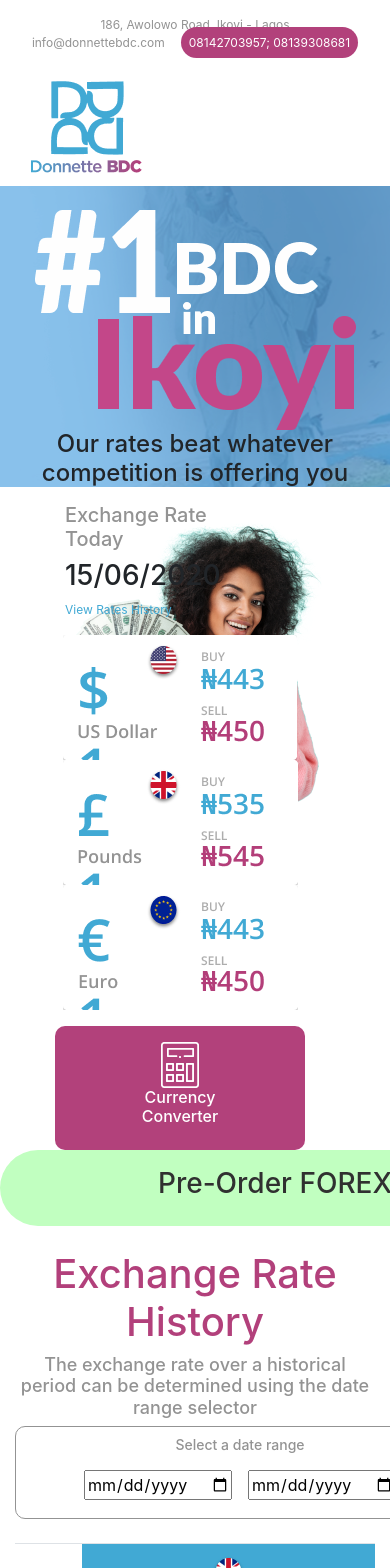
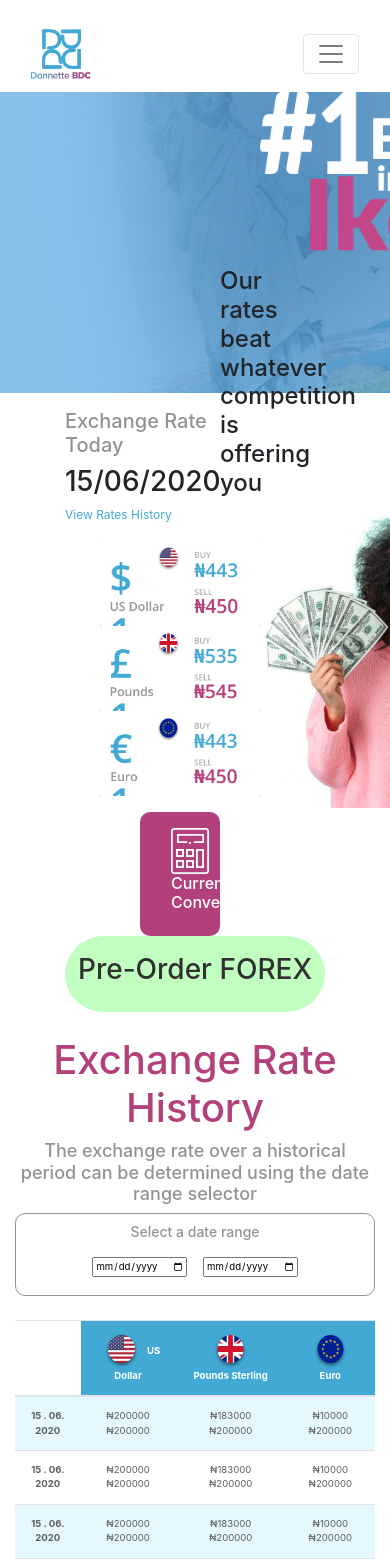
Before and after one commit to DamiCode18/canary, a React (Create React App) app: page / in a window 390 px wide. Shown: the top 1568 px of the page. Built offline with nearby package versions, Linux system fonts and the light colour scheme.

Commit message:
partial responsiveness and footer

```diff
--- a/public/index.html
+++ b/public/index.html
@@ -7,7 +7,7 @@
     <meta name="theme-color" content="#000000" />
     <meta
       name="description"
-      content="Web site created using create-react-app"
+      content="Donnette BDC Trade Website"
     />
     <link rel="stylesheet" href="https://stackpath.bootstrapcdn.com/bootstrap/4.5.0/css/bootstrap.min.css" integrity="sha384-9aIt2nRpC12Uk9gS9baDl411NQApFmC26EwAOH8WgZl5MYYxFfc+NcPb1dKGj7Sk" crossorigin="anonymous">
     <link rel="apple-touch-icon" href="%PUBLIC_URL%/logo192.png" />
@@ -25,7 +25,7 @@
       work correctly both with client-side routing and a non-root public URL.
       Learn how to configure a non-root public URL by running `npm run build`.
     -->
-    <title>React App</title>
+    <title>Donnette BDC</title>
   </head>
   <body>
     <script src="https://code.jquery.com/jquery-3.5.1.slim.min.js" integrity="sha384-DfXdz2htPH0lsSSs5nCTpuj/zy4C+OGpamoFVy38MVBnE+IbbVYUew+OrCXaRkfj" crossorigin="anonymous"></script>
--- a/src/App.css
+++ b/src/App.css
@@ -7,3 +7,8 @@ body {
 .App {
   text-align: center;
 }
+@media only screen and (max-width: 800px){
+  body, .landing{
+    font-size: .6rem;
+  }
+}
--- a/src/Components/Footer.css
+++ b/src/Components/Footer.css
@@ -2,3 +2,11 @@
     margin-top: 60px;
     margin-bottom: 50px;
 }
+.ft{
+    border-right: 1px solid #939393;
+    height: 1px;
+    color: #939393;
+    font-size: 12px;
+    font-weight: 500;
+    padding-right: 10px;
+}
--- a/src/Components/Footer.js
+++ b/src/Components/Footer.js
@@ -16,6 +16,18 @@ export default function Footer() {
             <img className="mx-4" src={ins} alt="twitter"/>
             <img className="mx-4" src={fab} alt="twitter"/>
             <img className="mx-4" src={lin} alt="twitter"/>
+            <hr style={{background: '#D8D8D8', marginBottom: '1.2rem'}}/>
+            <a className="mx-2 ft" href='/'>Home</a>
+            <a className="mx-2 ft" href='/'>Our Services</a>
+            <a className="mx-2 ft" href='/'>Pre-Order Online</a>
+            <a className="mx-2 ft" href='/'>News</a>
+            <a className="mx-2 ft" href='/'>FAQs</a>
+            <a className="mx-2 ft" href='/'>Terms & Conditions</a>
+            <a className="mx-2 ft" href='/'>Privacy Policy</a>
+            <a className="mx-2 ft" href='/'>Contact Us</a>
+            <a className="ft" href='/' style={{border: 'none'}}>About Us</a>
+            <hr style={{background: '#D8D8D8', marginTop: '1.2rem'}}/>
+            <p>Donnette BDC Ltd. All Rights Reserved. © 2019</p>
          </div>
     )
 }
--- a/src/Components/Landing.css
+++ b/src/Components/Landing.css
@@ -9,12 +9,19 @@
     display: flex;
     justify-content: center;
 }
-
-/*
-=====
-LEVEL 1. RESET STYLES
-=====
-*/
+.l-marg{
+  margin-left: 220px;
+  margin-right: 300px;
+}
+.img-resize{
+  width: 10rem;
+}
+.cal-resize{
+  width: 1rem;
+}
+.lad-resize{
+  width: 19rem;
+}
 
 .field{
     --uiFieldPlaceholderColor: var(--fieldPlaceholderColor, #767676);
@@ -41,11 +48,7 @@ LEVEL 1. RESET STYLES
     opacity: 1;
   }
 
-  /*
-  =====
-  LEVEL 2. CORE STYLES
-  =====
-  */
+
 
   .a-field{
     display: inline-block;
@@ -61,13 +64,7 @@ LEVEL 1. RESET STYLES
     outline: none;
   }
 
-  /*
-  =====
-  LEVEL 3. PRESENTATION STYLES
-  =====
-  */
 
-  /* a-field */
 
   .a-field{
     --uiFieldHeight: var(--fieldHeight, 2.5rem);
@@ -213,22 +210,14 @@ LEVEL 1. RESET STYLES
     bottom: calc(var(--uiFieldHeight) + .5em);
   }
 
-  /*
-  =====
-  LEVEL 4. SETTINGS
-  =====
-  */
+
 
   .field{
     --fieldBorderColor: #D1C4E9;
     --fieldBorderColorActive: #673AB7;
   }
 
-  /*
-  =====
-  DEMO
-  =====
-  */
+
 
   body{
     font-family: -apple-system, BlinkMacSystemFont, Segoe UI, Roboto, Open Sans, Ubuntu, Fira Sans, Helvetica Neue, sans-serif;
@@ -258,3 +247,10 @@ LEVEL 1. RESET STYLES
         grid-template-columns: repeat(auto-fill, minmax(250px, 1fr));
     }
   }
+
+  @media only screen and (max-width: 991){
+    .l-marg{
+      margin-left: 0px;
+      margin-right: 0px;
+    }
+  }
--- a/src/Components/Landing.js
+++ b/src/Components/Landing.js
@@ -12,13 +12,6 @@ class Landing extends Component{
         toggle: false
     }
     dropdown=()=>{
-            console.log('open')
-        this.setState({
-            toggle: !this.state.toggle
-        })
-    }
-    closedropdown=()=>{
-        console.log('closed')
         this.setState({
             toggle: !this.state.toggle
         })
@@ -28,13 +21,13 @@ class Landing extends Component{
 return (
     <div className="">
         <div className="landing">
-        <div className="row mx-5">
-            <div className="my-4">
-                <img src={ikoyi} alt="" className="mx-3 px-4"/>
+        <div className="row l-marg">
+            <div className="col-sm-6">
+                <img src={ikoyi} alt="" className="mx-3 px-4 lad-resize"/>
                 <h4>Our rates beat whatever competition is offering you</h4>
             </div>
-            <div className="">
-                <img src={lad} alt="" className="mx-3 px-4"/>
+            <div className="col-sm-6">
+                <img src={lad} alt="" className="mx-3 px-4 lad-resize"/>
             </div>
         </div>
         </div>
@@ -45,15 +38,15 @@ return (
                 <p style={{color: '#41a9d4'}}>View Rates History</p>
             </div>
             <div className="col-md-2 col-sm-2">
-                <img src={dol} alt=""/>
+                <img className="img-resize" src={dol} alt=""/>
             </div>
             <div className="col-md-2 col-sm-2">
-                <img src={pon} alt=""/>
+                <img className="img-resize" src={pon} alt=""/>
             </div>
             <div className="col-md-2 col-sm-2">
-                <img src={eur} alt=""/>
+                <img className="img-resize" src={eur} alt=""/>
             </div>
-            <div className="col-md-4 col-sm-2 mt-3" style={{maxWidth: '250px'}}>
+            <div className="col-md-4 col-sm-2 mt-3" style={{maxWidth: '5rem'}}>
                 <div className="row p-3" style={{background: '#B2417B', color: '#fff', borderRadius: '10px'}}>
                     <div className="col-md-6">
                     <img src={cal} alt=""/>
@@ -61,16 +54,15 @@ return (
                     <div className="col-md-6">
                     <h6>Currency <br/> Converter</h6>
                     </div>
-
                 </div>
 
             </div>
         </div>
         {
         toggle === false ?
-        <button onClick={()=> this.dropdown()} className="btn py-3" style={{color: '#303030', background: '#c1ffc0', width: '550px', borderRadius: '50px'}}><h3>Pre-Order FOREX</h3></button> :
+        <button onClick={()=> this.dropdown()} className="btn py-3" style={{color: '#303030', background: '#c1ffc0', maxWidth: '550px', borderRadius: '50px'}}><h3>Pre-Order FOREX</h3></button> :
         <div style={{background: '#F0F0F0', padding: '10px'}}>
-         <div><img onClick={()=> this.closedropdown()} src={cancel} alt="cancle" style={{cursor: 'pointer'}}/> </div>
+         <div><img onClick={()=> this.dropdown()} src={cancel} alt="cancle" style={{cursor: 'pointer'}}/> </div>
         <div class="page">
         <label class="field a-field a-field_a1">
           <input class="field__input a-field__input" placeholder="Name" required/>
@@ -106,7 +98,7 @@ return (
             </p>
       </div>
 
-         <button className="btn py-3" style={{color: '#303030', background: '#c1ffc0', width: '550px', borderRadius: '50px'}}><h3>Pre-Order FOREX</h3></button>
+         <button className="btn py-3" style={{color: '#303030', background: '#c1ffc0', maxWidth: '550px', borderRadius: '50px'}}><h3>Pre-Order FOREX</h3></button>
          </div>
         }
     </div>
--- a/src/Components/Navbar.css
+++ b/src/Components/Navbar.css
@@ -1,3 +1,12 @@
 p{
     font-size: 12px;
 }
+@media only screen and (max-width: 991px){
+    .hid{
+        display: none;
+    }
+    .n-logo{
+        width: 60px;
+    }
+
+}
--- a/src/Components/Navbar.js
+++ b/src/Components/Navbar.js
@@ -4,9 +4,9 @@ import logo from '../Assets/Images/logo.png'
 export default function Navbar() {
     return (
         <div className="mt-3 container">
-            <p className="mx-2">186, Awolowo Road, Ikoyi - Lagos <span className="mx-2">info@donnettebdc.com</span><span className="mx-2 p-2" style={{background: '#B2417B', borderRadius: '20px', color: '#fff'}}>08142703957; 08139308681</span></p>
-            <nav class="navbar navbar-expand-lg">
-                <a class="navbar-brand" href="/"><img src={logo} alt="logo"/></a>
+            <p className="hid mx-2">186, Awolowo Road, Ikoyi - Lagos <span className="mx-2">info@donnettebdc.com</span><span className="mx-2 p-2" style={{background: '#B2417B', borderRadius: '20px', color: '#fff'}}>08142703957; 08139308681</span></p>
+            <nav class="navbar navbar-expand-lg navbar-light">
+                <a class="navbar-brand" href="/"><img className="n-logo" src={logo} alt="logo"/></a>
                 <button class="navbar-toggler" type="button" data-toggle="collapse" data-target="#navbarNav" aria-controls="navbarNav" aria-expanded="false" aria-label="Toggle navigation">
                     <span class="navbar-toggler-icon"></span>
                 </button>
--- a/src/Components/RateHistory.js
+++ b/src/Components/RateHistory.js
@@ -8,7 +8,7 @@ export default function RateHistory() {
         <div className="mt-4 container">
             <h1 style={{color: '#b2407b', fontWeight: '450'}}>Exchange Rate History</h1>
             <h6 style={{color: '#939393', fontSize: '18px'}}>The exchange rate over a historical period can be determined using the date range selector</h6>
-            <form className="m-auto" style={{border: '1px solid #939393', width: '450px', padding: '10px', borderRadius: '10px'}}>
+            <form className="m-auto" style={{border: '1px solid #939393', maxWidth: '450px', padding: '10px', borderRadius: '10px'}}>
             <h6 style={{fontSize: '14px', color: '#939393'}}>Select a date range</h6>
             <input className="m-2" type="date" id="from" name="from"/>
             <input className="m-2" type="date" id="to" name="to"/>
```
